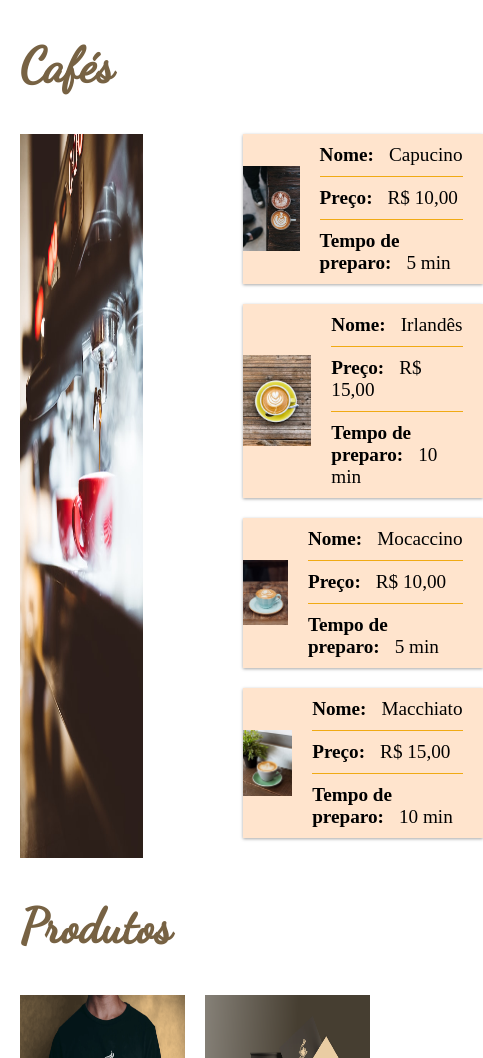
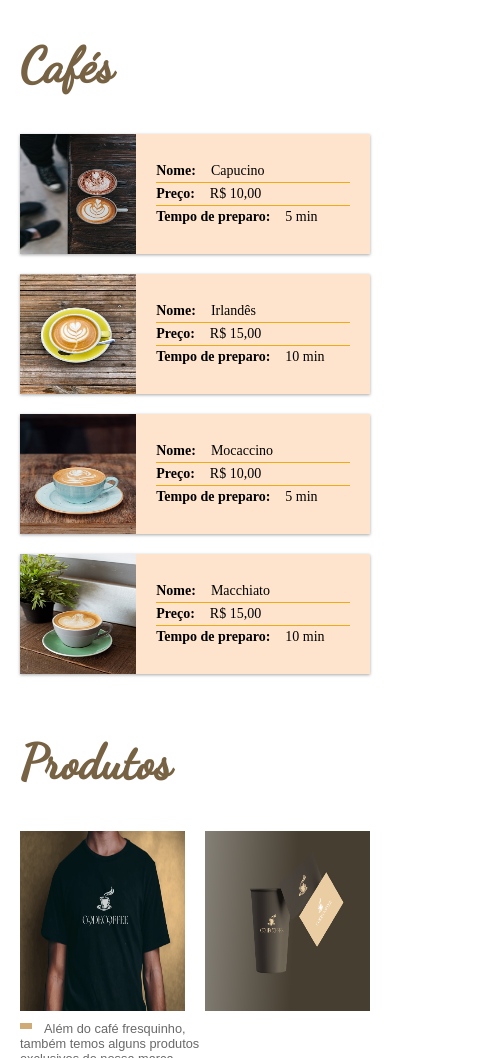
Before and after one commit to Williamxr/Code-cafe, a website: page index.html in a window 390 px wide. Shown: the part 1703-2761 px from the top of the page, 483 px wide, since content can reach past the window. Drawn offline with Linux system fonts and the light colour scheme.

Commit message:
Fazendo responsividade da section dos cafés

```diff
--- a/css/global/cafes.css
+++ b/css/global/cafes.css
@@ -3,11 +3,12 @@
   max-width: 1800px;
   margin: 0 auto;
   padding: 0 20px;
-  gap: 100px;
+  gap: 40px;
 }
 
 .cafeteira{
   max-width: 35%;
+  min-width: 350px;
 }
 
 .menu-cafes{
@@ -25,7 +26,7 @@
 
 .produtos-item ul{
   padding: 0 20px;
-  width: 200px;
+  width: 250px;
 }
 
 .produtos-info li{
@@ -45,4 +46,36 @@
 
 .img-cafe{
   width: 100%;
+  height: 200px;
 }
+
+@media(max-width: 840px){
+  .cafeteira{
+    max-width: 30%;
+    min-width: 300px;
+  }
+  .produtos-info li{
+    padding: 5px 0;
+    font-size: .975rem;
+  }
+  .img-cafe{
+    height: 150px;
+    width: 150px;
+  }
+}
+
+@media(max-width: 768px){
+  .cafeteira{
+    display: none;
+  }
+}
+
+@media(max-width:400px){
+  .produtos-info li{
+    padding: 3px 0;
+    font-size: .875rem;
+  }
+  .img-cafe{
+    height: 120px;
+  }
+}
```
